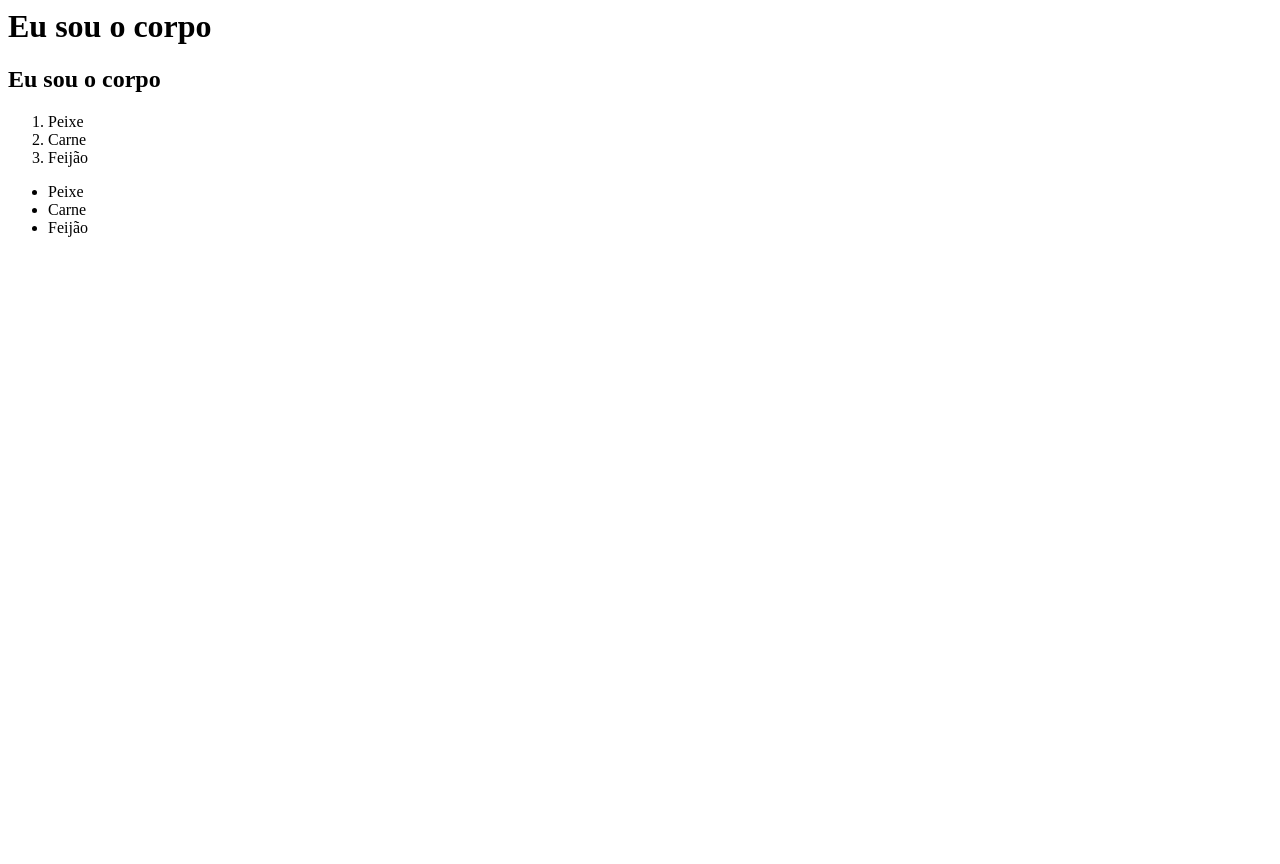
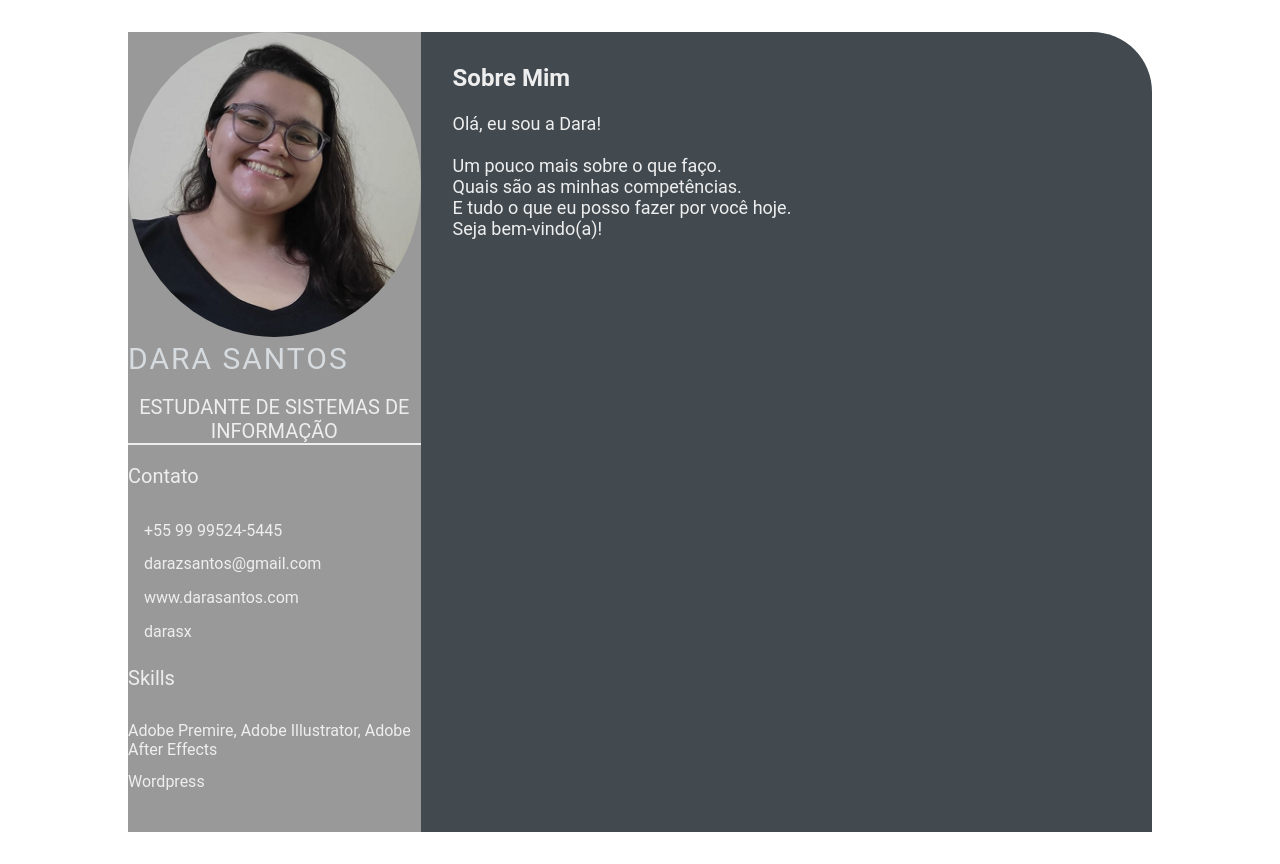
Before and after one commit to darasx/darasx.github.io, a plain HTML site: page index.html in a window 1280 px wide. Before the commit the page ends 800 px from the top, so only its background shows below. Drawn offline with Linux system fonts and the light colour scheme.

Commit message:
feature: add index.html (#2)
Co-authored-by: darasx <Dara Santos@DESKTOP-VONDE34.(none)>

```diff
--- a/index.html
+++ b/index.html
@@ -1,21 +1,59 @@
-<html>
-    <head>
-        <title>
-            Olá, eu sou a cabeça
-        </title>
-    </head>
-    <body>
-        <h1> Eu sou o corpo</h1>
-        <h2>Eu sou o corpo</h2>
-    </body>
-    <ol>
-        <li> Peixe</li>
-        <li> Carne</li>
-        <li> Feijão</li>
-    </ol>
-    <ul>
-        <li> Peixe</li>
-        <li> Carne</li>
-        <li> Feijão</li>
-    </ul>
+<!DOCTYPE html>
+<html lang="en">
+<head>
+    <meta charset="UTF-8">
+    <meta http-equiv="X-UA-Compatible" content="IE=edge">
+    <meta name="viewport" content="width=device-width, initial-scale=1.0">
+    <title>Dara Santos CV</title>
+
+    <!--- Custom CSS  -->
+    <link rel="stylesheet" href="style.css">
+</head>
+<body>
+    <main class="resume-contents">
+        <section class="left-section">
+            <section class="left-section-content">
+                <div class="profile">
+                    <img class="profile-image" src="img/profile-image.png" alt="Profile image">
+                    <p class="name">Dara Santos</p>
+                    <br>
+                    <p class="profession">Estudante de Sistemas de Informação</p>
+                </div>
+                <div class="contact-info">
+                    <br>
+                    <p class="left-title">Contato</p>
+                    <ul>
+                        <li><i class="fa fa-phone"></i>+55 99 99524-5445</li>
+                        <li><i class="fa fa-envelope"></i>darazsantos@gmail.com</li>
+                        <li><i class="fa fa-globe"></i>www.darasantos.com</li>
+                        <li><i class="fa fa-github"></i>darasx</li>
+                    </ul>
+                </div>
+                <br>
+                <div class="skills">
+                    <p class="left-title">Skills</p>
+                    <ul>
+                        <li><p>Adobe Premire, Adobe Illustrator, Adobe After Effects</p></li>
+                        <li><p>Wordpress</p></li>
+                    </ul>
+                </div>
+            </section>
+        </section>
+            <section class="right-section">
+                <div class="right-section-contents">
+                    <section class="about gap">
+                        <div class="right-title"><h2>Sobre Mim</h2></div>
+                        <p class="about-me-contents">
+                            <br>
+                            Olá, eu sou a Dara!<br>
+                            <br> Um pouco mais sobre o que faço.
+                            <br> Quais são as minhas competências.
+                            <br> E tudo o que eu posso fazer por você hoje.
+                            <br> Seja bem-vindo(a)!
+                        </p>
+                    </section>
+                </div>
+            </section>
+    </main>
+</body>
 </html>
--- /dev/null
+++ b/style.css
@@ -0,0 +1,103 @@
+* {
+    margin: 0;
+    padding: 0;
+    box-sizing: border-box;
+    list-style: none;
+    font-family: 'Roboto', sans-serif;
+}
+
+.resume-contents {
+    min-height: 100vh;
+    width: 80%;
+    margin: 2rem auto;
+    display: grid;
+    grid-template-columns: repeat(7, 1fr);
+}
+
+.left-section {
+    grid-column: span 2;
+    height: 100%;
+    background-color: #999999;
+}
+
+.right-section {
+    grid-column: span 5;
+    height: 100%;
+    background-color: #424a50;
+    border-radius: 0px 60px 0px 0px;
+}
+
+.left-section-contents{
+    padding: 2rem 2rem;
+}
+
+.profile {
+    width: 100%;
+    border-bottom: 2px solid #eeeeee;
+}
+
+.profile .profile-image {
+    width: 100%;
+    border-radius: 100%;
+}
+
+.name {
+    color: #D6DBDF;
+    font-size: 30px;
+    letter-spacing: 2px;
+    text-transform: uppercase;
+}
+
+.profession {
+    color: #eeeeee;
+    font-size: 20px;
+    text-transform: uppercase;
+    text-align: center;
+}
+
+/* .contact-info { border-bottom: 2px solid #1B2631; } */
+.left-title {
+    color: #eeeeee;
+    font-size: 20px;
+}
+
+.contact-info ul {
+    padding-top: 1.5rem;
+}
+
+.contact-info ul li,
+.references ul li {
+    padding: .4rem 0;
+    color: #eeeeee;
+}
+
+.contact-info ul li i,
+.references ul li i {
+    padding-right: 1rem;
+    font-size: 18px;
+    color: #eeeeee;
+}
+
+.skills ul {
+    padding-top: 1.5rem;
+}
+.skills ul li p {
+    padding: .4rem 0;
+    color: #eeeeee;
+}
+
+.right-section-contents {
+    padding: 2rem 2rem;
+}
+
+.right-title {
+    color: #eeeeee;
+}
+
+.gap {
+    padding-bottom: 2rem;
+}
+.about-me-contents {
+    font-size: 18px;
+    color: #eeeeee;
+}
```
Also changed, not shown: img/profile-image.png (added).
